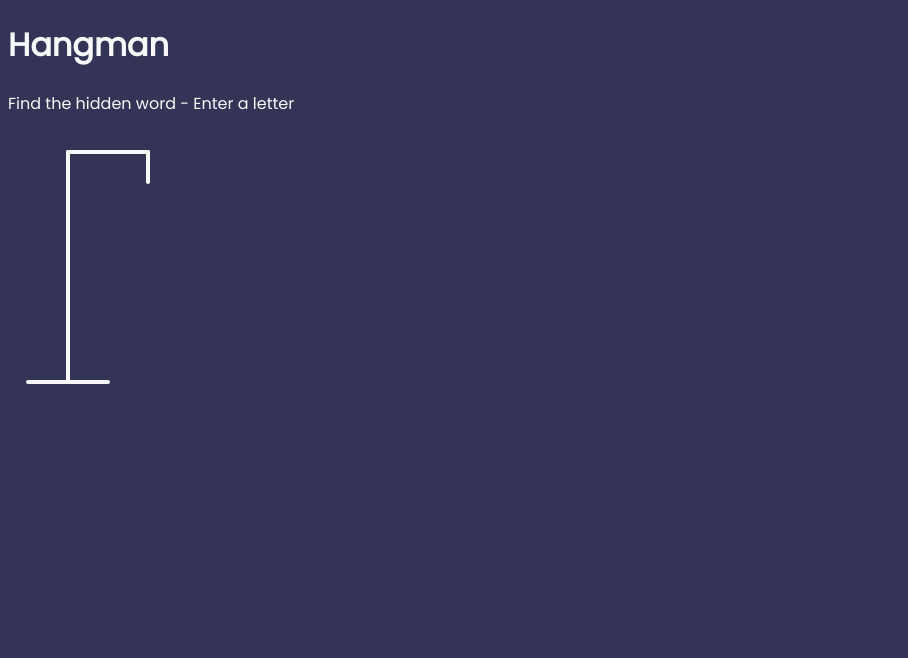
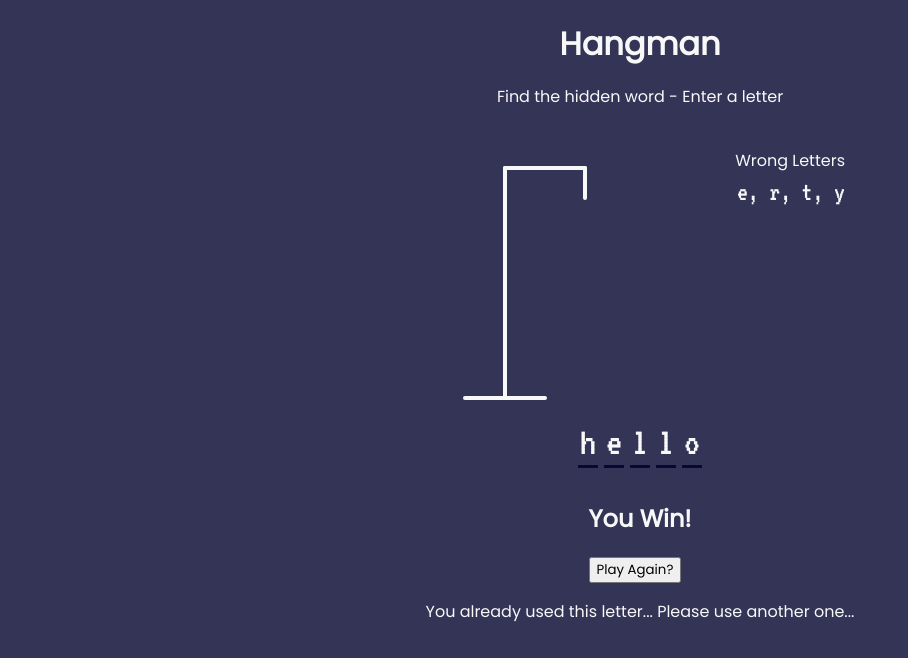
Before and after one commit to brittleru/hangman, a plain HTML site: page index.html in a window 1280 px wide. Shown: the whole page, without its empty margins (0-908 px from the left). Drawn offline with Linux system fonts and the light colour scheme.

Commit message:
styling index

```diff
--- a/index.html
+++ b/index.html
@@ -29,8 +29,35 @@
 
 
     </svg>
+
+    <div class="wrong-letters-containter">
+      <div id="wrong-letters">
+        <p>Wrong Letters</p>
+        <span>e, r, t, y</span>
+      </div>
+    </div>
+
+    <div class="word" id="word">
+      <div class="letter">h</div>
+      <div class="letter">e</div>
+      <div class="letter">l</div>
+      <div class="letter">l</div>
+      <div class="letter">o</div>
+    </div>
   </div>
 
+  <!-- Final Message -->
+  <div class="popup-container" id="popup-container">
+    <div class="popup">
+      <h2 id="final-message">You Win!</h2>
+      <button type="button" name="button" id="play-button">Play Again?</button>
+    </div>
+  </div>
+
+  <!-- Notification if already used letter -->
+  <div class="notification-container" id="notification-container">
+    <p>You already used this letter... Please use another one...</p>
+  </div>
 
   <script src="./app.js"></script>
 </body>
--- a/style.css
+++ b/style.css
@@ -1,6 +1,8 @@
 @import url('https://fonts.googleapis.com/css2?family=Poppins&display=swap');
+@import url('https://fonts.googleapis.com/css2?family=VT323&display=swap');
 
 * {
+
   font-family: 'Poppins', sans-serif;
   box-sizing: border-box;
 }
@@ -8,6 +10,24 @@
 body {
   background-color: #333456;
   color: #F8F8F8;
+  display: flex;
+  flex-direction: column;
+  align-items: center;
+  height: 80vh;
+  margin: 0;
+  overflow: hidden;
+}
+
+h1 {
+  margin: 20px 0 0;
+}
+
+.game-container {
+  padding: 20px 30px;
+  position: relative;
+  margin: auto;
+  height: 350px;
+  width: 450px;
 }
 
 .figure-container {
@@ -21,3 +41,41 @@ body {
   stroke: #f4abc4;
   display: none;
 }
+
+.wrong-letters-containter {
+  position: absolute;
+  top: 20px;
+  right: 20px;
+  display: flex;
+  flex-direction: column;
+  text-align: right;
+}
+
+.wrong-letters-containter p {
+  margin: 0 0 5px;
+}
+.wrong-letters-containter span {
+  font-family: 'VT323', monospace;
+  font-size: 27px;
+}
+
+.word {
+  display: flex;
+  position: absolute;
+  bottom: 10px;
+  left: 50%;
+  transform: translateX(-50%);
+
+}
+
+.letter {
+  font-family: 'VT323', monospace;
+  border-bottom: 3px solid #060930;
+  display: inline-flex;
+  font-size: 40px;
+  align-items: center;
+  justify-content: center;
+  margin: 0 3px;
+  height: 50px;
+  width: 20px;
+}
```
